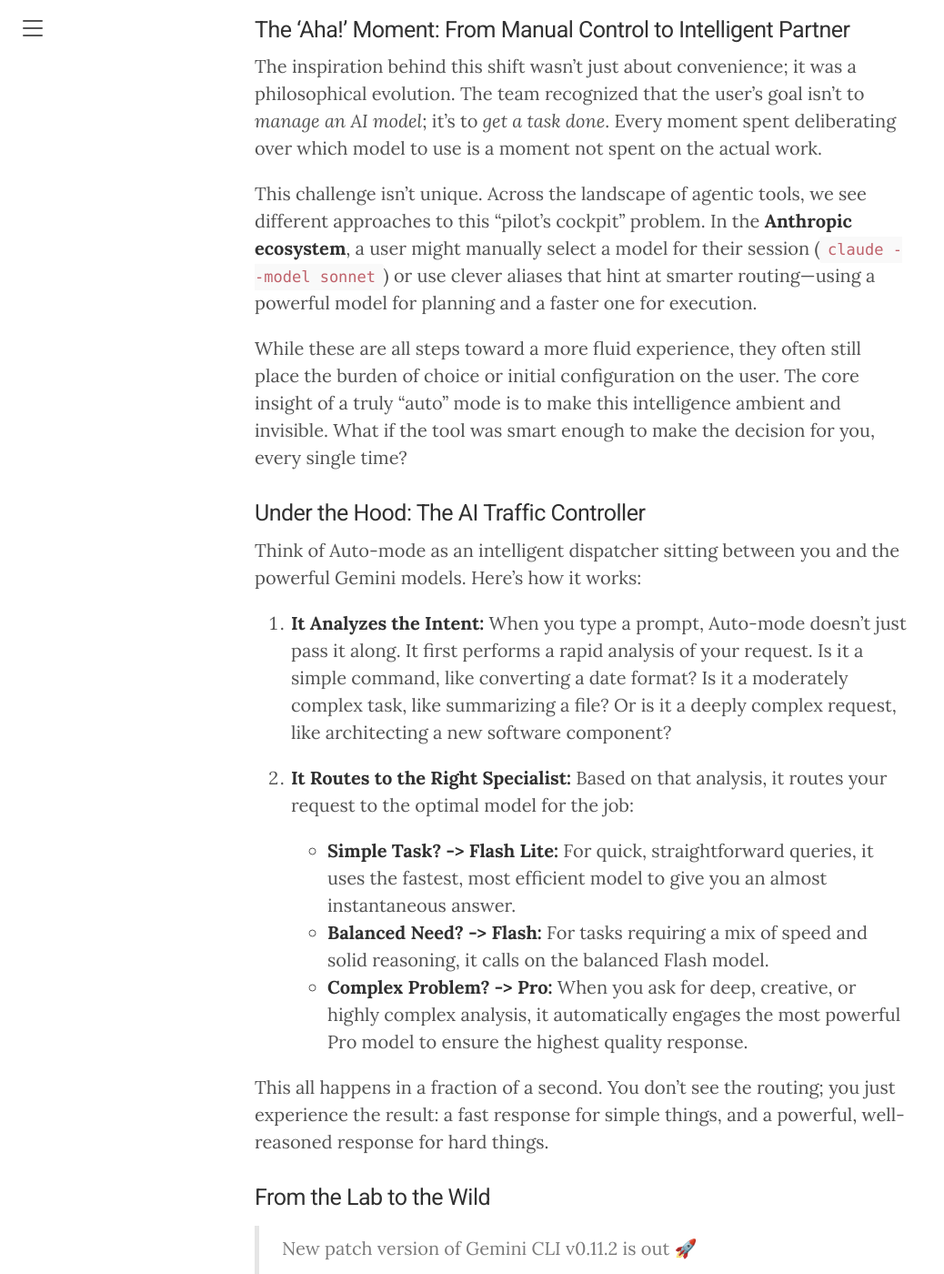
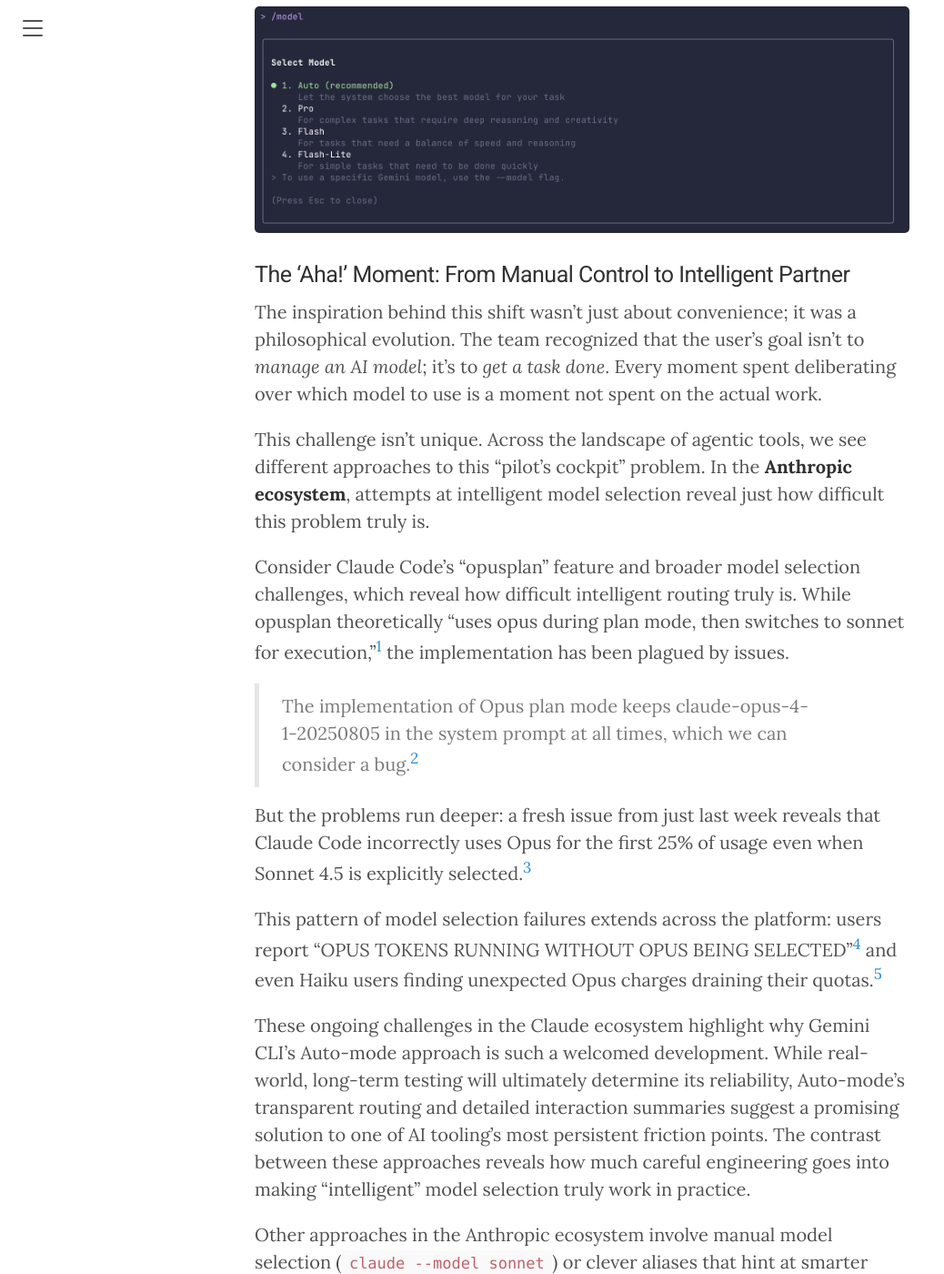
Before and after one commit to shrwnsan/research, a Jekyll site: the page built from _posts/2025-11-16-smart-model-selection-is-the-future-of-ai-tools.md, in a window 1280 px wide and 1400 px high, scrolled down 949 px. Shown: the whole window at 91% size, without its empty margins (0-1038 px from the left). Built offline with Jekyll 4.4.1, drawn with Linux system fonts in a browser that asks for light colours; comment, search, counter and statistics services are not loaded; some of the changed text lies outside the part shown.

Commit message:
feat: enhance smart model selection blog post with proper citations
- Convert citations to superscript format for cleaner readability
- Add blockquote formatting for technical quotes
- Include new Gemini CLI screenshot
- Add balanced perspective on Auto-mode limitations
- Follow standard citation practices (superscript after punctuation)

Co-Authored-By: GLM <zai-org@users.noreply.github.com>

```diff
--- a/_posts/2025-11-16-smart-model-selection-is-the-future-of-ai-tools.md
+++ b/_posts/2025-11-16-smart-model-selection-is-the-future-of-ai-tools.md
@@ -14,13 +14,25 @@
 
 The answer is a feature that sounds deceptively simple: **Auto-mode**.
 
+![Auto mode selection within Gemini CLI](../assets/images/2025-11-16/gemini-cli-select-model.png)
+
 ### The 'Aha!' Moment: From Manual Control to Intelligent Partner
 
 The inspiration behind this shift wasn't just about convenience; it was a philosophical evolution. The team recognized that the user's goal isn't to *manage an AI model*; it's to *get a task done*. Every moment spent deliberating over which model to use is a moment not spent on the actual work.
 
-This challenge isn't unique. Across the landscape of agentic tools, we see different approaches to this "pilot's cockpit" problem. In the **Anthropic ecosystem**, a user might manually select a model for their session (`claude --model sonnet`) or use clever aliases that hint at smarter routing—using a powerful model for planning and a faster one for execution.
+This challenge isn't unique. Across the landscape of agentic tools, we see different approaches to this "pilot's cockpit" problem. In the **Anthropic ecosystem**, attempts at intelligent model selection reveal just how difficult this problem truly is.
 
-While these are all steps toward a more fluid experience, they often still place the burden of choice or initial configuration on the user. The core insight of a truly "auto" mode is to make this intelligence ambient and invisible. What if the tool was smart enough to make the decision for you, every single time?
+Consider Claude Code's "opusplan" feature and broader model selection challenges, which reveal how difficult intelligent routing truly is. While opusplan theoretically "uses opus during plan mode, then switches to sonnet for execution,"<sup>[1](https://code.claude.com/docs/en/model-config)</sup> the implementation has been plagued by issues.
+
+> The implementation of Opus plan mode keeps claude-opus-4-1-20250805 in the system prompt at all times, which we can consider a bug.<sup>[2](https://github.com/anthropics/claude-code/issues/6108)</sup>
+
+But the problems run deeper: a fresh issue from just last week reveals that Claude Code incorrectly uses Opus for the first 25% of usage even when Sonnet 4.5 is explicitly selected.<sup>[3](https://github.com/anthropics/claude-code/issues/11452)</sup>
+
+This pattern of model selection failures extends across the platform: users report "OPUS TOKENS RUNNING WITHOUT OPUS BEING SELECTED"<sup>[4](https://github.com/anthropics/claude-code/issues/8688)</sup> and even Haiku users finding unexpected Opus charges draining their quotas.<sup>[5](https://github.com/anthropics/claude-code/issues/10829)</sup>
+
+These ongoing challenges in the Claude ecosystem highlight why Gemini CLI's Auto-mode approach is such a welcomed development. While real-world, long-term testing will ultimately determine its reliability, Auto-mode's transparent routing and detailed interaction summaries suggest a promising solution to one of AI tooling's most persistent friction points. The contrast between these approaches reveals how much careful engineering goes into making "intelligent" model selection truly work in practice.
+
+Other approaches in the Anthropic ecosystem involve manual model selection (`claude --model sonnet`) or clever aliases that hint at smarter routing. While these are all steps toward a more fluid experience, they often still place the burden of choice or initial configuration on the user. The core insight of a truly "auto" mode is to make this intelligence ambient and invisible. What if the tool was smart enough to make the decision for you, every single time?
 
 ### Under the Hood: The AI Traffic Controller
 
@@ -121,7 +133,9 @@
 
 ### The Evolving Intelligence
 
-Auto-mode is not a static feature; its underlying routing logic is constantly learning and being refined. As AI models themselves evolve, and as new use cases emerge, the intelligence behind Auto-mode will adapt, becoming even more adept at anticipating your needs and delivering optimal results. This continuous evolution ensures that the Gemini CLI remains at the forefront of intuitive, powerful AI interaction.
+Auto-mode is not a static feature; its underlying routing logic is constantly learning and being refined. As AI models themselves evolve, and as new use cases emerge, the intelligence behind Auto-mode will adapt, becoming even more adept at anticipating your needs and delivering optimal results.
+
+However, only extended real-world use will reveal whether this intelligent routing holds up under diverse conditions. Questions remain about how well Auto-mode handles edge cases, maintains performance at scale, and adapts to changing user needs over time. The early promise is compelling, but the true test will be how this system performs across thousands of users and countless different use cases.
 
 ---
 
```
Also changed, not shown: assets/images/2025-11-16/gemini-cli-select-model.png (added).
